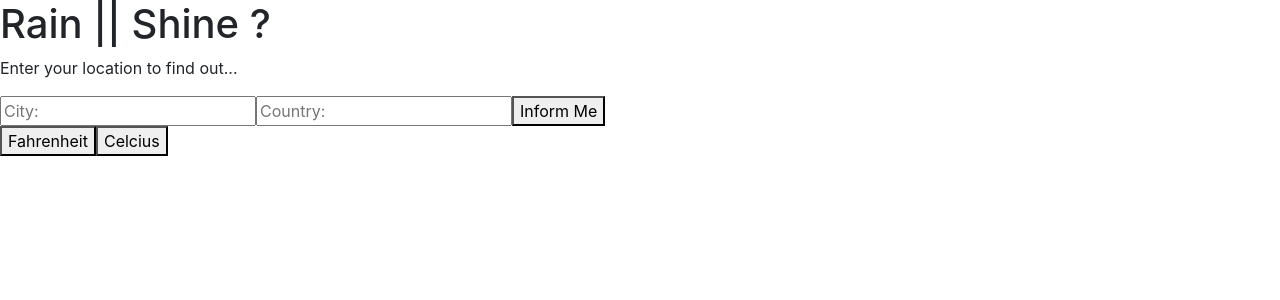
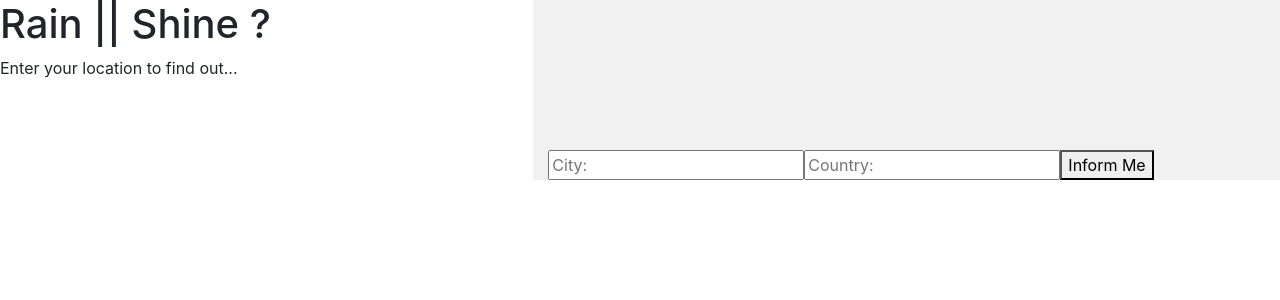
Before and after one commit to Russel-Tsang/Weather-Application, a React (Create React App) app: page / in a window 1280 px wide. Shown: the top 300 px of the page. Built offline with nearby package versions, Linux system fonts and the light colour scheme.

Commit message:
added class names for CSS styling

```diff
--- a/src/App.js
+++ b/src/App.js
@@ -2,7 +2,6 @@ import React, { Component } from 'react';
 import './App.css';
 import Title from './components/title';
 import Form from './components/form';
-import Conversions from './components/conversions';
 import Weather from './components/weather';
 
 export default class App extends Component {
@@ -42,14 +41,16 @@ export default class App extends Component {
         city_name: response.name,
         country_name: response.sys.country,
         temperature: temperature,
-        description: response.weather[0].description
+        description: response.weather[0].description,
+        error: undefined
       })
     }
-    else this.setState({ error: "Error: Please enter a city and country" });
+
+    else this.setState({ error: "Error: check the blank field/s" });
   }
 
   // change between fahrenheit and celcius based on argument (passed in from conversions component)
-  changeUnits = (units) => {
+  setUnits = (units) => {
     // convert to celcius
     if (this.state.fahrenheit && units === 'C') this.setState({ fahrenheit: false });
     // check: [state.temperature exists to prevent NaN], [state.fahrenheit is true], [user wants to convert to Celcius]
@@ -65,19 +66,20 @@ export default class App extends Component {
     if (this.state.temperature && !this.state.fahrenheit && units === 'F') {
       let temperature = this.state.temperature;
       temperature = Math.round((temperature * (9 / 5)) + 32);
-      this.setState({ temperature });
     }
   }
 
   render() {
     return (
-      <div>
+      <div className="container-fluid">
+        <div className="row">
+          <div className="col-lg-5" style={{ 'padding': '0' }}>
             <Title />
+          </div>
+          <div className="col-lg-7 input-side">
             <Form
               loadWeather={this.getWeather}
-        />
-        <Conversions
-          changeUnits={this.changeUnits}
+              setUnits={this.setUnits}
             />
             <Weather
               country_name={this.state.country_name}
@@ -87,6 +89,8 @@ export default class App extends Component {
               error={this.state.error}
             />
           </div>
+        </div>
+      </div>
     );
   }
 }
```
Lines whose indentation alone changed are shown as unchanged.
